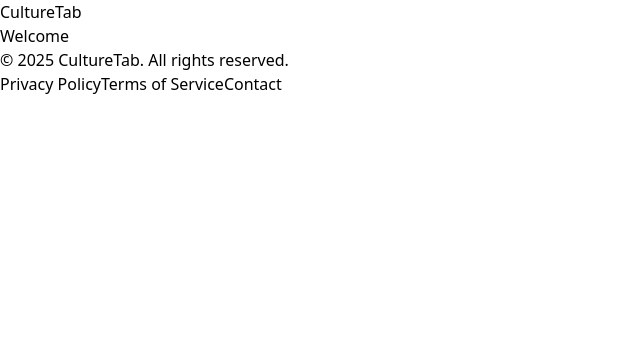
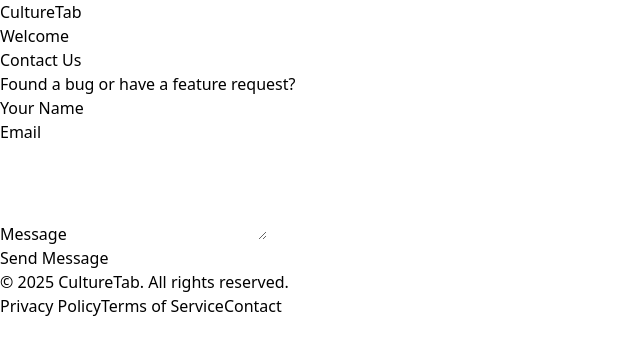
Before and after one commit to mcgconor/culturetab, a React (Vite) app: page /contact in a window 1280 px wide. Shown: the top 354 px of the page, without its empty margins (0-640 px from the left). Built offline with nearby package versions, Linux system fonts and the light colour scheme.

Commit message:
V1.0 Complete: SMTP, SEO, Contact, and 404

```diff
--- a/index.html
+++ b/index.html
@@ -1,14 +1,22 @@
 <!doctype html>
 <html lang="en">
-  <head>
-    <meta charset="UTF-8" />
-    <link rel="icon" type="image/svg+xml" href="/vite.svg" />
-    <meta name="viewport" content="width=device-width, initial-scale=1.0" />
-    <title>CultureTab | Your Personal Log</title>
-    <meta property="og:title" content="CultureTab" />
-    <meta property="og:description" content="The minimalist log for your books, films, and culture." />
-    <meta property="og:image" content="https://culturetab.com/og-image.jpg" />
-  </head>
+ <head>
+  <meta charset="UTF-8" />
+  <link rel="icon" type="image/svg+xml" href="/vite.svg" />
+  <meta name="viewport" content="width=device-width, initial-scale=1.0" />
+
+  <title>CultureTab | Your Personal Culture Log</title>
+  <meta name="description" content="The minimalist journal for the books you read, films you watch, and culture you experience." />
+
+  <meta property="og:type" content="website" />
+  <meta property="og:url" content="https://www.culturetab.com/" />
+  <meta property="og:title" content="CultureTab | Your Personal Culture Log" />
+  <meta property="og:description" content="The minimalist journal for the books you read, films you watch, and culture you experience." />
+  <meta property="og:image" content="https://www.culturetab.com/og-image.jpg" />
+
+  <meta name="twitter:card" content="summary_large_image" />
+  <meta name="twitter:image" content="https://www.culturetab.com/og-image.jpg" />
+</head>
   <body>
     <div id="root"></div>
     <script type="module" src="/src/main.jsx"></script>
--- a/src/App.jsx
+++ b/src/App.jsx
@@ -13,6 +13,8 @@
 import History from './pages/History';
 import Privacy from './pages/Privacy';
 import Terms from './pages/Terms';
+import Contact from './pages/Contact';
+import NotFound from './pages/NotFound';
 
 function App() {
   const [session, setSession] = useState(null);
@@ -45,6 +47,7 @@
             {/* PUBLIC PAGES (Accessible by everyone) */}
             <Route path="/privacy" element={<Privacy />} />
             <Route path="/terms" element={<Terms />} />
+            <Route path="/contact" element={<Contact />} />
 
             {/* THE SPLIT HOME PAGE */}
             {/* If logged in -> Dashboard. If logged out -> Auth Landing Page */}
@@ -59,6 +62,8 @@
               path="/entry/:id"
               element={session ? <EntryDetail /> : <Navigate to="/" />}
             />
+            {/* CATCH ALL (Must be at the very bottom) */}
+            <Route path="*" element={<NotFound />} />
           </Routes>
         </div>
 
--- a/src/components/Footer.jsx
+++ b/src/components/Footer.jsx
@@ -13,7 +13,7 @@
           {/* Use Link instead of a tag */}
           <Link to="/privacy" className="hover:text-gray-600 transition-colors">Privacy Policy</Link>
           <Link to="/terms" className="hover:text-gray-600 transition-colors">Terms of Service</Link>
-          <a href="mailto:support@culturetab.com" className="hover:text-gray-600 transition-colors">Contact</a>
+          <Link to="/contact" className="hover:text-gray-600 transition-colors">Contact</Link>
         </div>
 
       </div>
--- /dev/null
+++ b/src/pages/Contact.jsx
@@ -0,0 +1,67 @@
+import { useEffect, useState } from 'react';
+
+export default function Contact() {
+  const [result, setResult] = useState("");
+
+  useEffect(() => { window.scrollTo(0, 0); }, []);
+
+  const onSubmit = async (event) => {
+    event.preventDefault();
+    setResult("Sending...");
+    const formData = new FormData(event.target);
+
+    // REPLACE THIS STRING WITH YOUR KEY
+    formData.append("access_key", "8a9c825b-43c2-4656-9508-cde02cb1e5c7");
+
+    try {
+      const response = await fetch("https://api.web3forms.com/submit", {
+        method: "POST",
+        body: formData
+      });
+      const data = await response.json();
+
+      if (data.success) {
+        setResult("Message sent! We'll be in touch soon.");
+        event.target.reset();
+      } else {
+        setResult(data.message);
+      }
+    } catch (error) {
+      setResult("Something went wrong. Please try again.");
+    }
+  };
+
+  return (
+    <div className="max-w-xl mx-auto px-4 py-12">
+      <div className="bg-white rounded-2xl shadow-sm border border-gray-100 p-8">
+        <h1 className="text-3xl font-black text-gray-900 mb-2">Contact Us</h1>
+        <p className="text-gray-500 mb-8">Found a bug or have a feature request?</p>
+
+        <form onSubmit={onSubmit} className="space-y-4">
+          <input type="hidden" name="subject" value="New Submission from CultureTab" />
+
+          <div>
+            <label className="block text-xs font-bold uppercase text-gray-500 mb-1">Your Name</label>
+            <input type="text" name="name" required className="w-full p-3 bg-gray-50 border border-gray-200 rounded-lg outline-none focus:border-black transition-colors" />
+          </div>
+
+          <div>
+            <label className="block text-xs font-bold uppercase text-gray-500 mb-1">Email</label>
+            <input type="email" name="email" required className="w-full p-3 bg-gray-50 border border-gray-200 rounded-lg outline-none focus:border-black transition-colors" />
+          </div>
+
+          <div>
+            <label className="block text-xs font-bold uppercase text-gray-500 mb-1">Message</label>
+            <textarea name="message" required rows="4" className="w-full p-3 bg-gray-50 border border-gray-200 rounded-lg outline-none focus:border-black transition-colors"></textarea>
+          </div>
+
+          <button type="submit" className="w-full bg-black text-white font-bold py-4 rounded-xl hover:bg-gray-800 transition-all">
+            Send Message
+          </button>
+        </form>
+
+        {result && <div className="mt-4 text-center text-sm font-bold text-green-600 animate-pulse">{result}</div>}
+      </div>
+    </div>
+  );
+}
--- /dev/null
+++ b/src/pages/NotFound.jsx
@@ -0,0 +1,15 @@
+import { Link } from 'react-router-dom';
+
+export default function NotFound() {
+  return (
+    <div className="min-h-[60vh] flex flex-col items-center justify-center text-center px-4">
+      <h1 className="text-9xl font-black text-gray-100 mb-4">404</h1>
+      <h2 className="text-2xl font-bold text-gray-900 mb-2">Page not found</h2>
+      <p className="text-gray-500 mb-8">Sorry, we couldn't find the page you're looking for.</p>
+
+      <Link to="/" className="px-6 py-3 bg-black text-white rounded-lg font-bold hover:bg-gray-800 transition-colors">
+        Go back home
+      </Link>
+    </div>
+  );
+}
```
